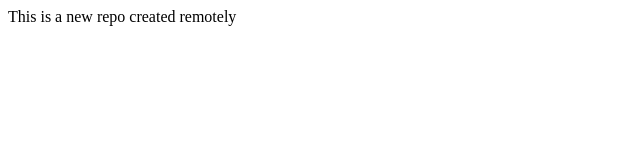
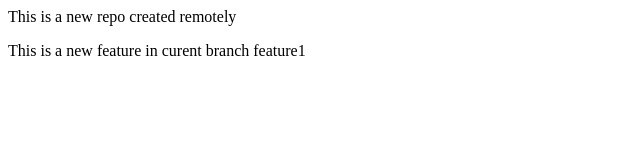
Before and after one commit to Manasasajjan/Localrep, a plain HTML site: page index.html in a window 1280 px wide. Shown: the whole page, without its empty margins (0-640 px from the left). Drawn offline with Linux system fonts and the light colour scheme.

Commit message:
Add new feature

```diff
--- a/index.html
+++ b/index.html
@@ -1 +1,2 @@
 <p> This is a new repo created remotely </p>
+<p>This is a new feature in curent branch feature1</p>
```
